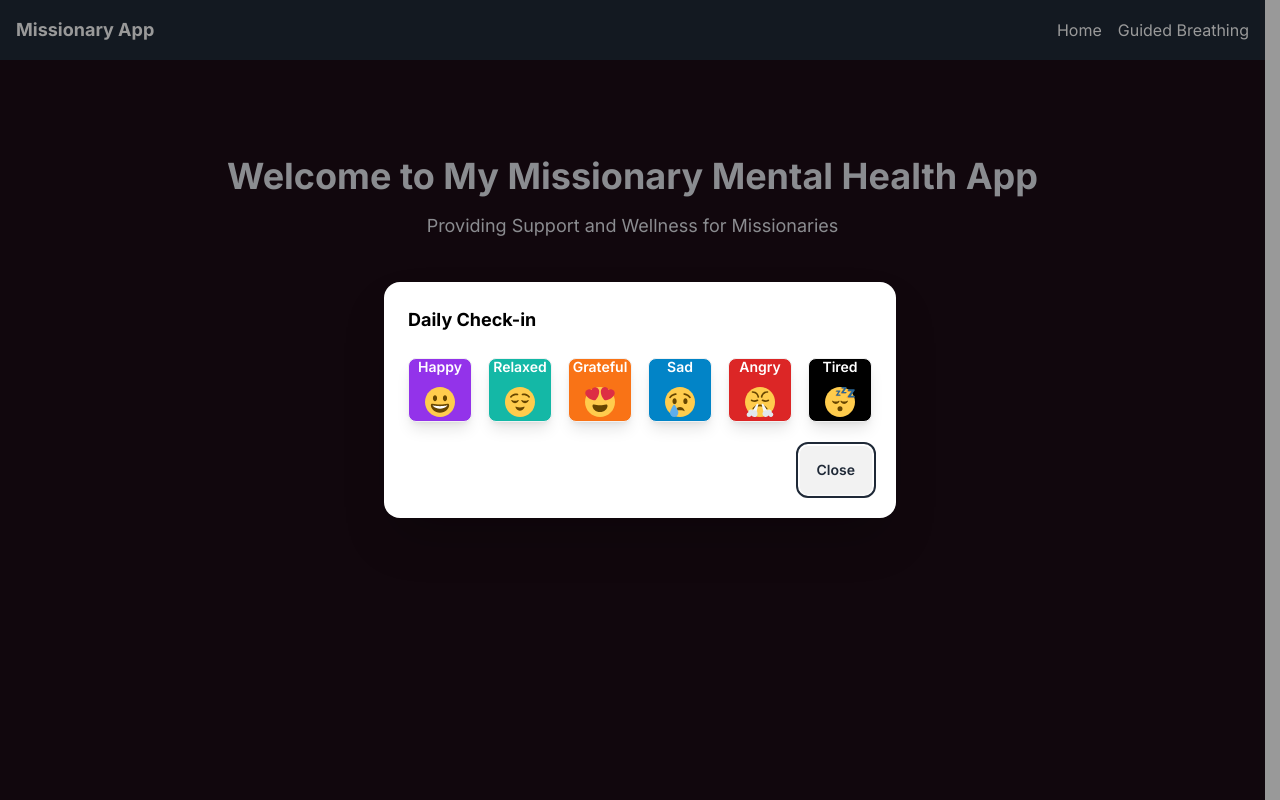
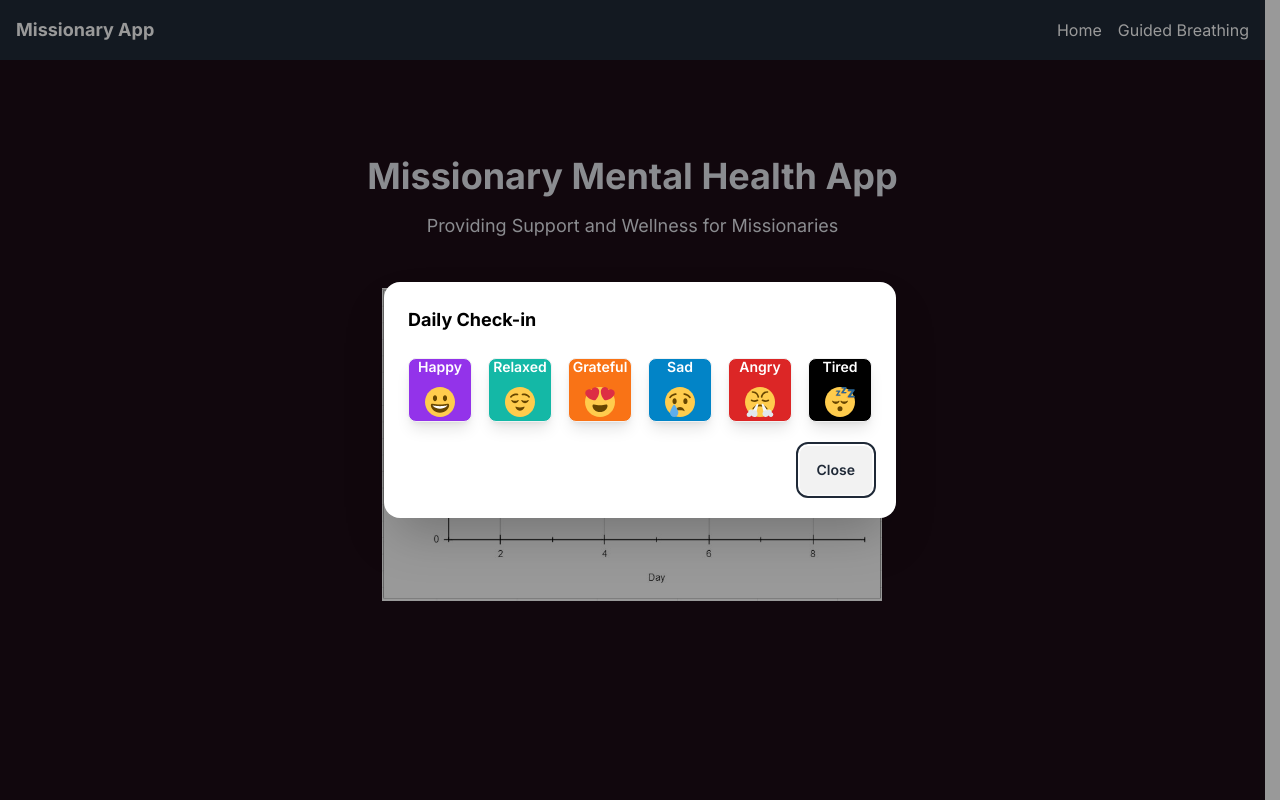
Before and after one commit to bgriffff/mentalhealth, a Next.js app: page / in a window 1280 px wide. Shown: the top 800 px of the page. Built offline with nearby package versions, Linux system fonts and the light colour scheme.

Commit message:
Added mood graph

```diff
--- a/src/app/page.tsx
+++ b/src/app/page.tsx
@@ -1,15 +1,14 @@
 import Link from "next/link";
+import Image from "next/image";
 import DailyCheckIn from "./components/DailyCheckIn";
 
 export default function Page() {
   return (
       <div>
-      {/* Navbar */}
           <nav className="bg-gray-800 p-4">
               <div className="container mx-auto flex items-center justify-between">
                   <div className="text-white text-lg font-bold">Missionary App</div>
                   <ul className="flex space-x-4">
-            {/* Use Link for internal navigation */}
                       <Link href="/" className="text-white">
                           Home
                       </Link>
@@ -20,27 +19,33 @@ export default function Page() {
               </div>
           </nav>
 
-      {/* Main content */}
           <main className="flex min-h-screen flex-col items-center justify-between p-24">
               <DailyCheckIn />
               <div className="text-center mb-8">
                   <h1 className="text-4xl font-bold mb-4">
-            Welcome to My Missionary Mental Health App
+                      Missionary Mental Health App
                   </h1>
                   <p className="text-lg text-white-600">
                       Providing Support and Wellness for Missionaries
                   </p>
+                  <br />
+                  <br />
+                  <div className="flex justify-center">
+                      <Image
+                          src="/images/moodGraph.JPG"
+                          alt="moodGraph"
+                          width={500}
+                          height={500}
+                      />
+                  </div>
               </div>
           </main>
 
-      {/* Footer */}
           <footer className="bg-gray-800 p-4 mt-8">
               <div className="container mx-auto flex justify-between text-white text-center">
                   <div className="w-1/2">
                       <p>
-              <u>
                           <strong>Crisis Hotlines</strong>
-              </u>
                       </p>
                       <p>
                           <strong>Utah Crisis Number:</strong> 801-587-3000
@@ -57,9 +62,7 @@ export default function Page() {
                   </div>
                   <div className="w-1/2">
                       <p>
-              <u>
                           <strong>Other Resources</strong>
-              </u>
                       </p>
                       <a
                           href="https://bocarecoverycenter.com/addiction/depression/"
```
Also changed, not shown: public/images/moodGraph.JPG (added). Lines whose indentation alone changed are shown as unchanged.
